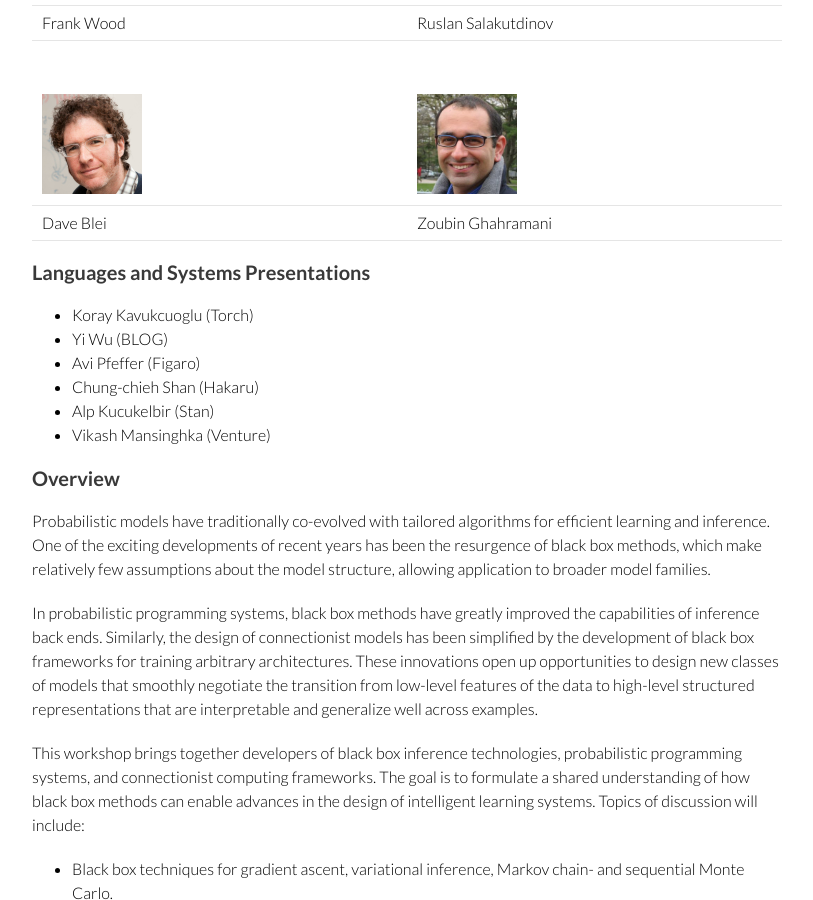
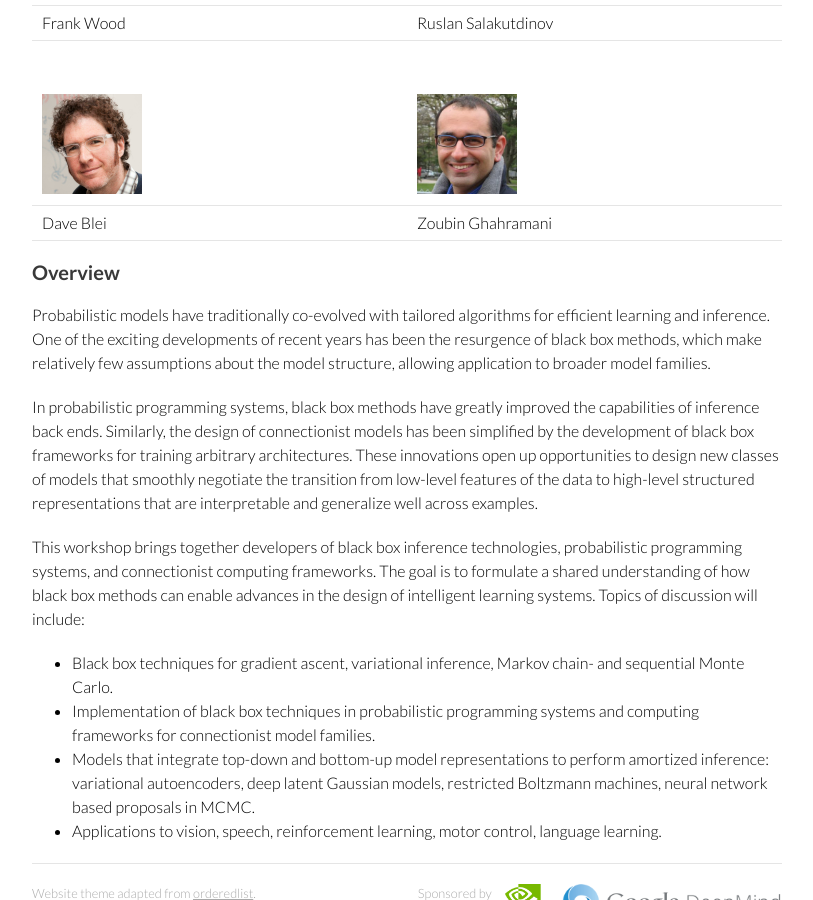
Before and after one commit to blackboxworkshop/blackboxworkshop.github.io, a Jekyll site: the page built from index.md, in a window 1280 px wide and 900 px high, scrolled down 988 px. Shown: the whole window, without its empty margins (233-1046 px from the left). Built offline with Jekyll 4.4.1, drawn with Linux system fonts in a browser that asks for light colours; Markdown is read by kramdown in place of the engine named in the settings.

Commit message:
Update index.md

```diff
--- a/index.md
+++ b/index.md
@@ -55,14 +55,6 @@ title: Black Box Learning and Inference
 </tr>
 </table>
 
-## Languages and Systems Presentations
-- Koray Kavukcuoglu (Torch)
-- Yi Wu (BLOG)
-- Avi Pfeffer (Figaro)
-- Chung-chieh Shan (Hakaru)
-- Alp Kucukelbir (Stan)
-- Vikash Mansinghka (Venture)
-
 ## Overview
 
 Probabilistic models have traditionally co-evolved with tailored algorithms for efficient learning and inference. One of the exciting developments of recent years has been the resurgence of black box methods, which make relatively few assumptions about the model structure, allowing application to broader model families.
```
